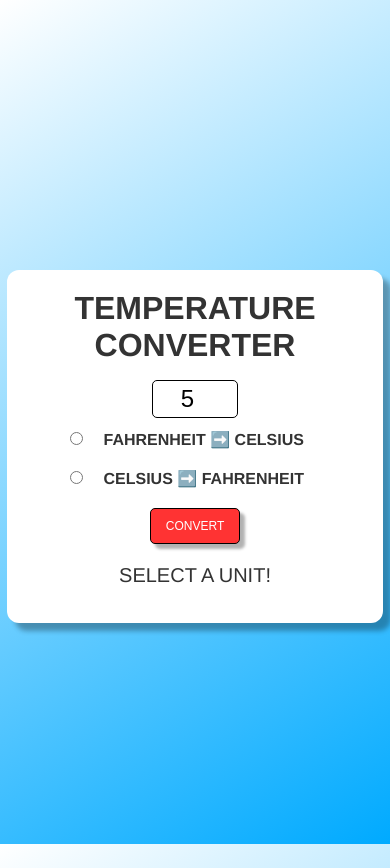
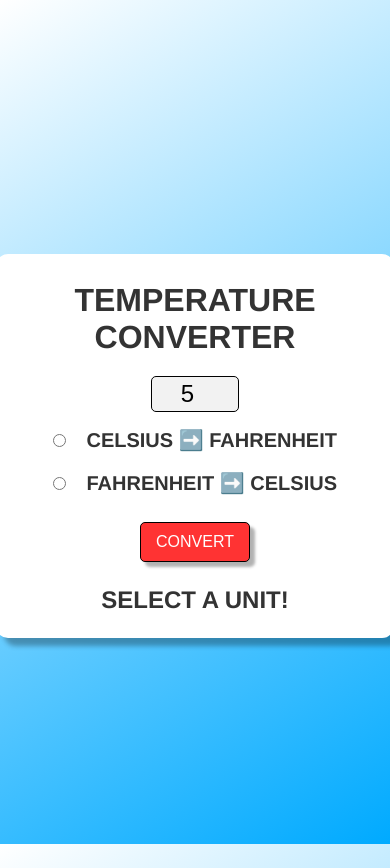
Before and after one commit to gilmerperez/temperature-converter, a plain HTML site: page index.html in a window 390 px wide. Both pictures are taken after typing "5" into the empty fields and a click on the button "CONVERT". Drawn offline with Linux system fonts and the light colour scheme.

Commit message:
Fixed mobile responsiveness

```diff
--- a/assets/css/style.css
+++ b/assets/css/style.css
@@ -4,7 +4,6 @@
   margin: 0;
   padding: 0;
   box-sizing: border-box;
-  /* border: 1px solid red; */
 }
 
 html {
@@ -15,6 +14,7 @@ html {
 
 body {
   margin: 1.5rem;
+  overflow: hidden;
   min-height: 100%;
   text-align: center;
   color: hsl(0, 0%, 20%);
@@ -28,8 +28,8 @@ body {
 
 form {
   width: 100%;
+  margin: 0 auto;
   padding: 1.5rem;
-  margin: 0 auto;
   max-width: 850px;
   max-width: 1200px;
   border-radius: 12px;
@@ -38,29 +38,36 @@ form {
 }
 
 h1 {
-  padding: 1rem;
-  margin: 0.75rem;
+  margin: 1rem;
   font-size: 3rem;
 }
 
 #textBox {
   margin: 1rem;
   max-width: 25%;
+  padding: 0.2rem;
   font-size: 2rem;
-  padding: 0.25rem;
   text-align: center;
   border-radius: 5px;
   border: 1px solid black;
+  background-color: hsl(0, 0%, 95%);
+}
+
+input {
+  margin-right: 1rem;
 }
 
 label {
-  margin: 1rem;
+  font-size: 2rem;
   font-weight: bold;
-  font-size: 1.75rem;
 }
 
-#toCelsius, #toFahrenheit {
+#toFahrenheit {
   margin-bottom: 1.5rem;
+}
+
+#toCelsius {
+  margin-bottom: 2rem;
 }
 
 button {
@@ -70,7 +77,7 @@ button {
   font-size: 1.5em;
   padding: 10px 15px;
   border-radius: 5px;
-  margin-bottom: 1.5rem;
+  margin-bottom: 2rem;
   border: 1px solid black;
   background-color: hsl(0, 100%, 60%);
   box-shadow: 5px 5px 3px hsla(0, 0%, 0%, 0.3);
@@ -83,6 +90,7 @@ button:hover {
 }
 
 #result {
+  font-weight: bold;
   font-size: 2em;
 }
 
@@ -91,32 +99,27 @@ button:hover {
 }
 
 @media (max-width: 480px) {
-  form {
-    padding: 1rem;
-  }
-
   h1 {
-    padding: 0rem;
     margin: 0.25rem;
     font-size: 2rem;
   }
 
   #textBox {
-    margin: 0.75rem;
     font-size: 1.5rem;
   }
 
   label {
-    font-size: 1rem;
+    font-size: 1.25rem;
+    margin: 0;
   }
 
   button {
-    margin: 0;
-    font-size: 0.75em;
+    font-size: 1rem;
+    margin-bottom: 0;
   }
 
   #result {
-    margin: 20px;
-    font-size: 1.25em;
+    margin-top: 1.5rem;
+    font-size: 1.5rem;
   }
 }
--- a/assets/js/script.js
+++ b/assets/js/script.js
@@ -11,16 +11,16 @@ let temperature;
 function convert(event) {
   // Prevent the page from refreshing
   event.preventDefault();
-  // If user wants to convert from celsius to fahrenheit
-  if (toFahrenheit.checked) {
+  // If user wants to convert from fahrenheit to celsius
+  if (toCelsius.checked) {
+    temperature = Number(textBox.value);
+    temperature = (temperature - 32) * (5 / 9);
+    result.textContent = temperature.toFixed(1) + " °Celsius";
+    // If user wants to convert from celsius to fahrenheit
+  } else if (toFahrenheit.checked) {
     temperature = Number(textBox.value);
     temperature = (temperature * 9) / 5 + 32;
     result.textContent = temperature.toFixed(1) + " °Fahrenheit";
-    // If user wants to convert from fahrenheit to celsius
-  } else if (toCelsius.checked) {
-    temperature = Number(textBox.value);
-    temperature = (temperature - 32) * (5 / 9);
-    result.textContent = temperature.toFixed(1) + " °Celsius";
     // If user has not selected a conversion type
   } else {
     result.textContent = "SELECT A UNIT!";
--- a/index.html
+++ b/index.html
@@ -9,17 +9,17 @@
 </head>
 
 <body>
-  <main class="container">
+  <main>
     <form>
       <!-- Title -->
       <h1>TEMPERATURE CONVERTER</h1>
       <input type="number" id="textBox" placeholder="°0" autocomplete="off"><br>
+      <!-- Celsius to Fahrenheit Button -->
+      <input type="radio" id="toFahrenheit" name="unit">
+      <label for="toFahrenheit">CELSIUS ➡️ FAHRENHEIT</label><br>
       <!-- Fahrenheit to Celsius Button -->
       <input type="radio" id="toCelsius" name="unit">
       <label for="toCelsius">FAHRENHEIT ➡️ CELSIUS</label><br>
-      <!-- Celsius to Fahrenheit Button -->
-      <input type="radio" id="toFahrenheit" name="unit">
-      <label for="toFahrenheit">CELSIUS ➡️ FAHRENHEIT</label><br>
       <!-- Convert Button -->
       <button id="submitBtn">CONVERT</button>
       <p id="result" class="hidden"></p>
```
Also changed, not shown: assets/images/sc.jpg.
